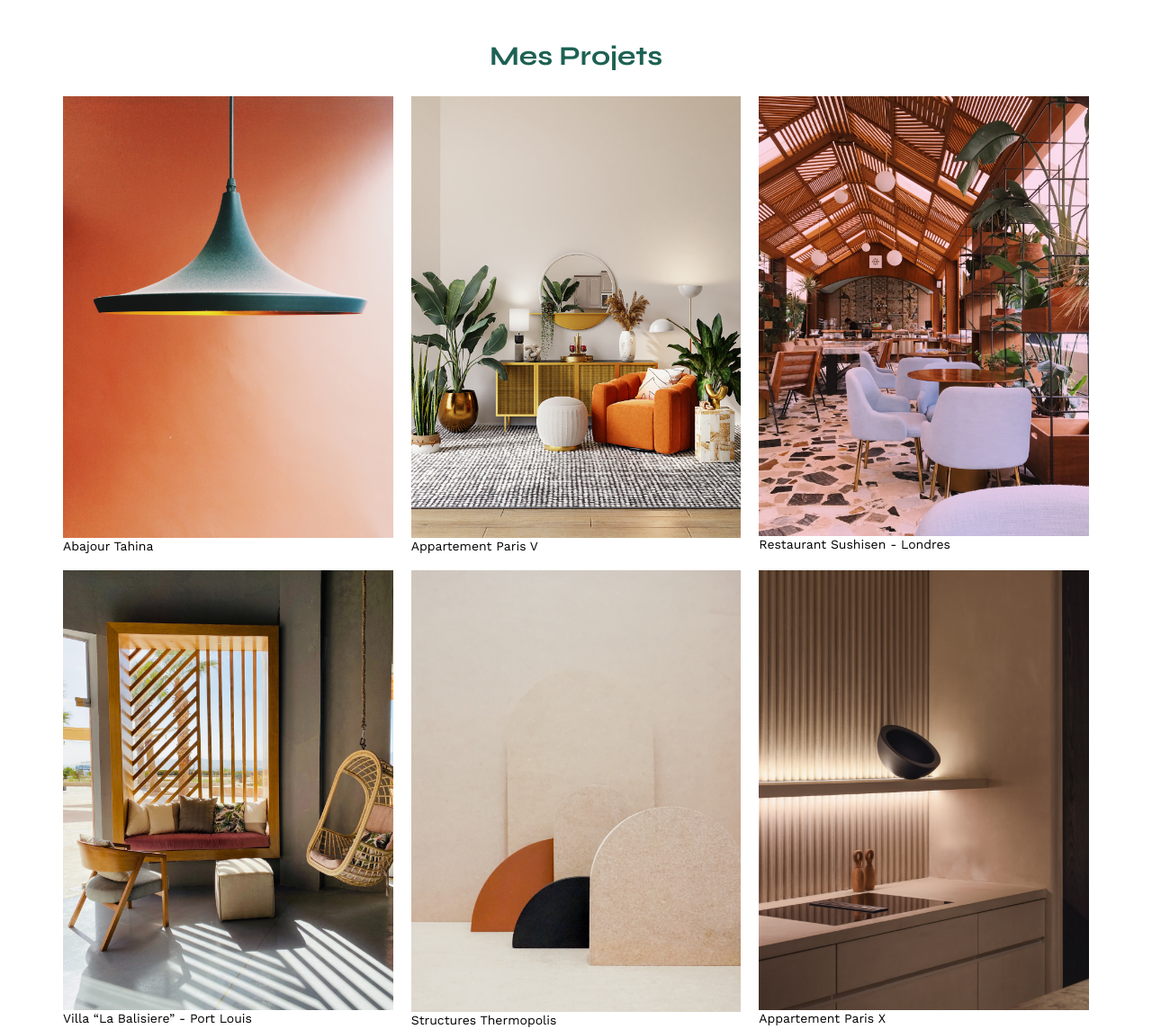
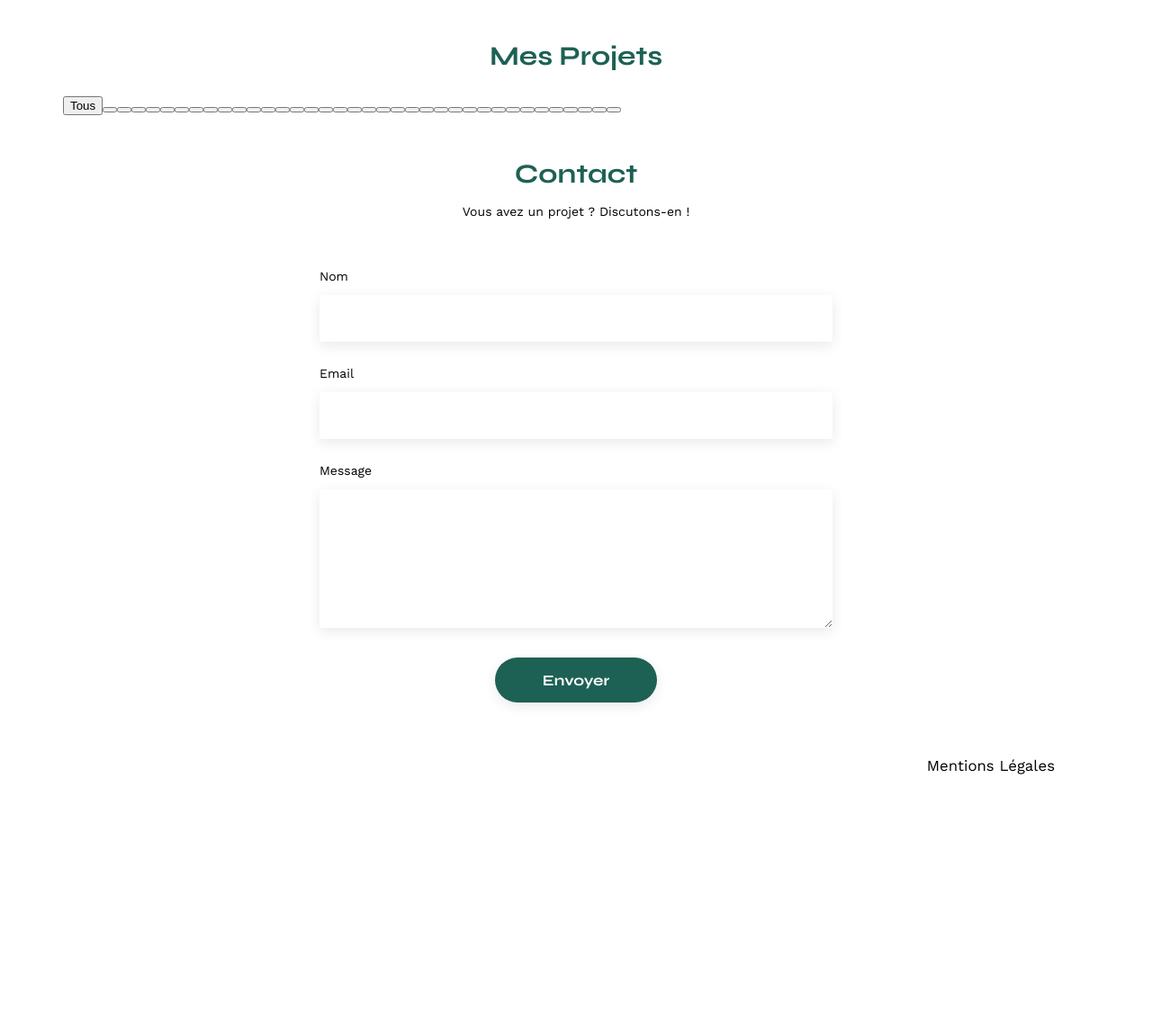
Before and after one commit to remifufar/Portefolio-projet-6-java, a plain HTML site: page FrontEnd/index.html in a window 1280 px wide. Shown: the part 488-1632 px from the top of the page at 90% size. After the commit the page ends 1376 px from the top, so only its background shows below. Drawn offline with nearby package versions, Linux system fonts and the light colour scheme; no server answers.

Commit message:
integration api: réussi. integration protefolio réussi .  integration bouton tous réussi. integration flitre erreur .

```diff
--- /dev/null
+++ b/FrontEnd/assets/js/categories.js
@@ -0,0 +1,29 @@
+const url ="http://localhost:5678/api/"
+const urlworks = "http://localhost:5678/api/works";
+
+const urlcategory = "http://localhost:5678/api/categories";
+console.log("works")
+
+
+const container = document.getElementById("gallery")
+const portfolio = document.getElementById("portfolio")
+
+const getportefolio = async () => {
+    await fetch (urlworks)
+    .then(function (response){
+        return response.json()
+
+    })
+    .then(function(data){
+        console.log(data)
+        for(prod in data)
+        container.innerHTML += `<figure>
+        <img src="${data[prod].imageUrl}" alt="Abajour Tahina">
+        <figcaption>${data[prod].title}</figcaption>
+    </figure>`
+    })
+
+}
+getportefolio()
+
+// elements pour flitres.
--- /dev/null
+++ b/FrontEnd/assets/js/flitre.js
@@ -0,0 +1,28 @@
+
+
+
+// elements pour flitres
+const divFilters = document.createElement("div");
+divFilters.classList.add("button_filter");
+portfolio.appendChild(divFilters)
+
+// boutton tous.
+const buttonWorks = document.createElement("button");
+buttonWorks.classList.add("filter");
+buttonWorks.innerText = "Tous";
+divFilters.appendChild(buttonWorks);
+
+
+
+function genererFilter(){
+
+
+for (let i = 0; i < urlcategory.length ; i++){
+
+    const buttonFilter = document.createElement("button");
+    buttonFilter.classList.add("filter");
+    buttonFilter.innerText=""
+    divFilters.appendChild(buttonFilter)
+     }}
+
+    genererFilter()
--- a/FrontEnd/index.html
+++ b/FrontEnd/index.html
@@ -36,51 +36,8 @@
 	</section>
 	<section id="portfolio">
 		<h2>Mes Projets</h2>
-		<div class="gallery">
-			<figure>
-				<img src="assets/images/abajour-tahina.png" alt="Abajour Tahina">
-				<figcaption>Abajour Tahina</figcaption>
-			</figure>
-			<figure>
-				<img src="assets/images/appartement-paris-v.png" alt="Appartement Paris V">
-				<figcaption>Appartement Paris V</figcaption>
-			</figure>
-			<figure>
-				<img src="assets/images/restaurant-sushisen-londres.png" alt="Restaurant Sushisen - Londres">
-				<figcaption>Restaurant Sushisen - Londres</figcaption>
-			</figure>
-			<figure>
-				<img src="assets/images/la-balisiere.png" alt="Villa “La Balisiere” - Port Louis">
-				<figcaption>Villa “La Balisiere” - Port Louis</figcaption>
-			</figure>
-			<figure>
-				<img src="assets/images/structures-thermopolis.png" alt="Structures Thermopolis">
-				<figcaption>Structures Thermopolis</figcaption>
-			</figure>
-			<figure>
-				<img src="assets/images/appartement-paris-x.png" alt="Appartement Paris X">
-				<figcaption>Appartement Paris X</figcaption>
-			</figure>
-			<figure>
-				<img src="assets/images/le-coteau-cassis.png" alt="Pavillon “Le coteau” - Cassis">
-				<figcaption>Pavillon “Le coteau” - Cassis</figcaption>
-			</figure>
-			<figure>
-				<img src="assets/images/villa-ferneze.png" alt="Villa Ferneze - Isola d’Elba">
-				<figcaption>Villa Ferneze - Isola d’Elba</figcaption>
-			</figure>
-			<figure>
-				<img src="assets/images/appartement-paris-xviii.png" alt="Appartement Paris XVIII">
-				<figcaption>Appartement Paris XVIII</figcaption>
-			</figure>
-			<figure>
-				<img src="assets/images/bar-lullaby-paris.png" alt="Bar “Lullaby” - Paris">
-				<figcaption>Bar “Lullaby” - Paris</figcaption>
-			</figure>
-			<figure>
-				<img src="assets/images/hotel-first-arte-new-delhi.png" alt="Hotel First Arte - New Delhi">
-				<figcaption>Hotel First Arte - New Delhi</figcaption>
-			</figure>
+		<div class="gallery " id="gallery">
+
 		</div>
 	</section>
 	<section id="contact">
@@ -106,4 +63,7 @@
 	</nav>
 </footer>
 </body>
+
+<script src="./assets/js/categories.js"></script>
+<script src="./assets/js/flitre.js"></script>
 </html>
```
Also changed, not shown: 1 other file.
